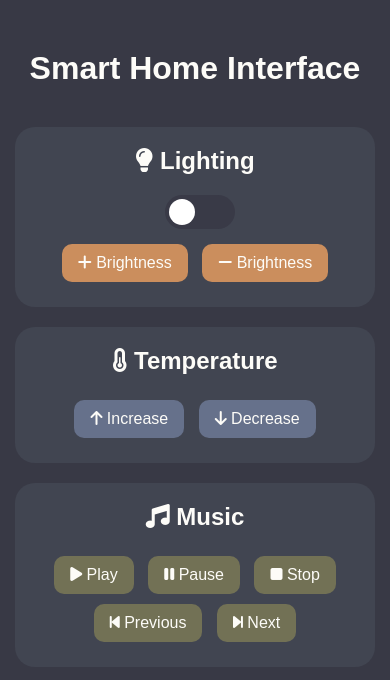
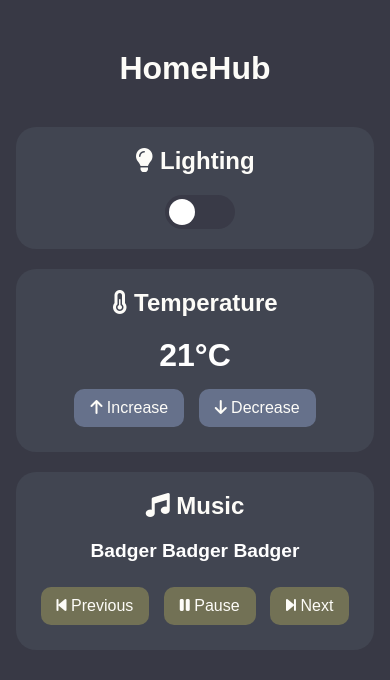
Before and after one commit to MartinFlischman/HomeHub, a plain HTML site: page index.html in a window 390 px wide. Both pictures are taken after a click on the button "Play". Drawn offline with Linux system fonts and the light colour scheme.

Commit message:
Update Interface with Temperature Display and Funny Song Controls
refactor: update title to "HomeHub"

refactor: adjust temperature section layout

refactor: update music section layout and controls

style: remove overflow hidden in body styles

style: add temperature display style

style: add song name styles

style: adjust volume buttons background colour

style: update responsive styles for main element

feat: implement temperature display functionality

feat: add event listeners for increasing and decreasing temperature

feat: implement functionality to display random funny song names

feat: add event listeners for play/pause, next, and previous song controls

```diff
--- a/index.html
+++ b/index.html
@@ -5,14 +5,14 @@
     <meta charset="UTF-8">
     <meta name="viewport" content="width=device-width, initial-scale=1.0">
     <link rel="icon" href="favicon.png" type="image/png">
-    <title>Smart Home Interface</title>
+    <title>HomeHub</title>
     <link rel="stylesheet" href="https://cdnjs.cloudflare.com/ajax/libs/font-awesome/6.0.0-beta3/css/all.min.css">
     <link rel="stylesheet" href="styles.css">
 </head>
 
 <body>
     <header>
-        <h1>Smart Home Interface</h1>
+        <h1>HomeHub</h1>
     </header>
 
     <main>
@@ -23,27 +23,30 @@
                     <input type="checkbox" id="toggleLight">
                     <span class="slider"></span>
                 </label>
+            </div>
+        </section>
+
+        <section id="temperature" class="section-with-value">
+            <h2><i class="fas fa-thermometer-half"></i> Temperature</h2>
+            <div class="control-wrapper">
+                <div class="temperature-value">21°C</div>
                 <div class="button-wrapper">
-                    <button id="increaseBrightness"><i class="fas fa-plus"></i> Brightness</button>
-                    <button id="decreaseBrightness"><i class="fas fa-minus"></i> Brightness</button>
+                    <button id="increaseTemp"><i class="fas fa-arrow-up"></i> Increase</button>
+                    <button id="decreaseTemp"><i class="fas fa-arrow-down"></i> Decrease</button>
                 </div>
             </div>
         </section>
 
-        <section id="temperature">
-            <h2><i class="fas fa-thermometer-half"></i> Temperature</h2>
-            <button id="increaseTemp"><i class="fas fa-arrow-up"></i> Increase</button>
-            <button id="decreaseTemp"><i class="fas fa-arrow-down"></i> Decrease</button>
+        <section id="music">
+            <h2><i class="fas fa-music"></i> Music</h2>
+            <div class="song-name">Now Playing</div>
+            <div class="button-wrapper">
+                <button id="previousSong"><i class="fas fa-step-backward"></i> Previous</button>
+                <button id="playPauseMusic"><i class="fas fa-play"></i> Play</button>
+                <button id="nextSong"><i class="fas fa-step-forward"></i> Next</button>
+            </div>
         </section>
 
-        <section id="music">
-            <h2><i class="fas fa-music"></i> Music</h2>
-            <button id="playMusic"><i class="fas fa-play"></i> Play</button>
-            <button id="pauseMusic"><i class="fas fa-pause"></i> Pause</button>
-            <button id="stopMusic"><i class="fas fa-stop"></i> Stop</button>
-            <button id="previousSong"><i class="fas fa-step-backward"></i> Previous</button>
-            <button id="nextSong"><i class="fas fa-step-forward"></i> Next</button>
-        </section>
     </main>
 
     <script src="script.js"></script>
--- a/script.js
+++ b/script.js
@@ -0,0 +1,76 @@
+document.addEventListener('DOMContentLoaded', function() {
+    const temperatureDisplay = document.querySelector('.temperature-value');
+    let temperature = 21; // Initial temperature
+
+    // Update temperature display
+    function updateTemperature() {
+        temperatureDisplay.textContent = `${temperature}°C`;
+    }
+
+    // Event listener for increasing temperature
+    document.getElementById('increaseTemp').addEventListener('click', function() {
+        temperature++;
+        updateTemperature();
+    });
+
+    // Event listener for decreasing temperature
+    document.getElementById('decreaseTemp').addEventListener('click', function() {
+        temperature--;
+        updateTemperature();
+    });
+
+    // Initialize temperature display
+    updateTemperature();
+});
+
+// Array of funny song names
+const funnySongs = [
+    "The Duck Song",
+    "Banana Phone",
+    "Peanut Butter Jelly Time",
+    "Badger Badger Badger",
+    "The Hamster Dance Song",
+    "Numa Numa",
+    "The Gummy Bear Song"
+];
+
+// Get elements
+const songNameElement = document.querySelector('.song-name');
+const playPauseButton = document.getElementById('playPauseMusic');
+const nextButton = document.getElementById('nextSong');
+
+let currentSongIndex = 0;
+let isPlaying = false;
+
+// Function to play the song
+function playSong() {
+    const randomIndex = Math.floor(Math.random() * funnySongs.length);
+    songNameElement.textContent = funnySongs[randomIndex];
+}
+
+// Event listener for play/pause button
+playPauseButton.addEventListener('click', () => {
+    if (isPlaying) {
+        // Pause the song
+        isPlaying = false;
+        playPauseButton.innerHTML = '<i class="fas fa-play"></i> Play';
+        // Add pause functionality here
+    } else {
+        // Play the song
+        isPlaying = true;
+        playPauseButton.innerHTML = '<i class="fas fa-pause"></i> Pause';
+        playSong();
+    }
+});
+
+// Event listener for next button
+nextButton.addEventListener('click', () => {
+    currentSongIndex = (currentSongIndex + 1) % funnySongs.length;
+    songNameElement.textContent = funnySongs[currentSongIndex];
+});
+
+// Event listener for previous button
+document.getElementById('previousSong').addEventListener('click', () => {
+    currentSongIndex = (currentSongIndex - 1 + funnySongs.length) % funnySongs.length;
+    songNameElement.textContent = funnySongs[currentSongIndex];
+});
--- a/styles.css
+++ b/styles.css
@@ -8,7 +8,6 @@ body {
     display: flex;
     flex-direction: column;
     align-items: center;
-    overflow: hidden; /* Hide scrollbar */
 }
 
 /* Hide scrollbar for Chrome, Safari and Opera */
@@ -149,6 +148,27 @@ input:checked + .slider:before {
     background-color: #a3a172;
 }
 
+/* Temperature display styles */
+.temperature-value {
+    font-size: 2rem;
+    font-weight: bold;
+    margin: 10px;
+    color: #fff;
+}
+
+/* Add this style for the song name */
+.song-name {
+    font-size: 1.2rem;
+    font-weight: bold;
+    margin: 20px;
+    color: #fff;
+}
+
+#volumeDown,
+#volumeUp {
+    background-color: #383945;
+}
+
 /* Responsive styles */
 @media (max-width: 768px) {
     main {
```
Also changed, not shown: 1 other file.
